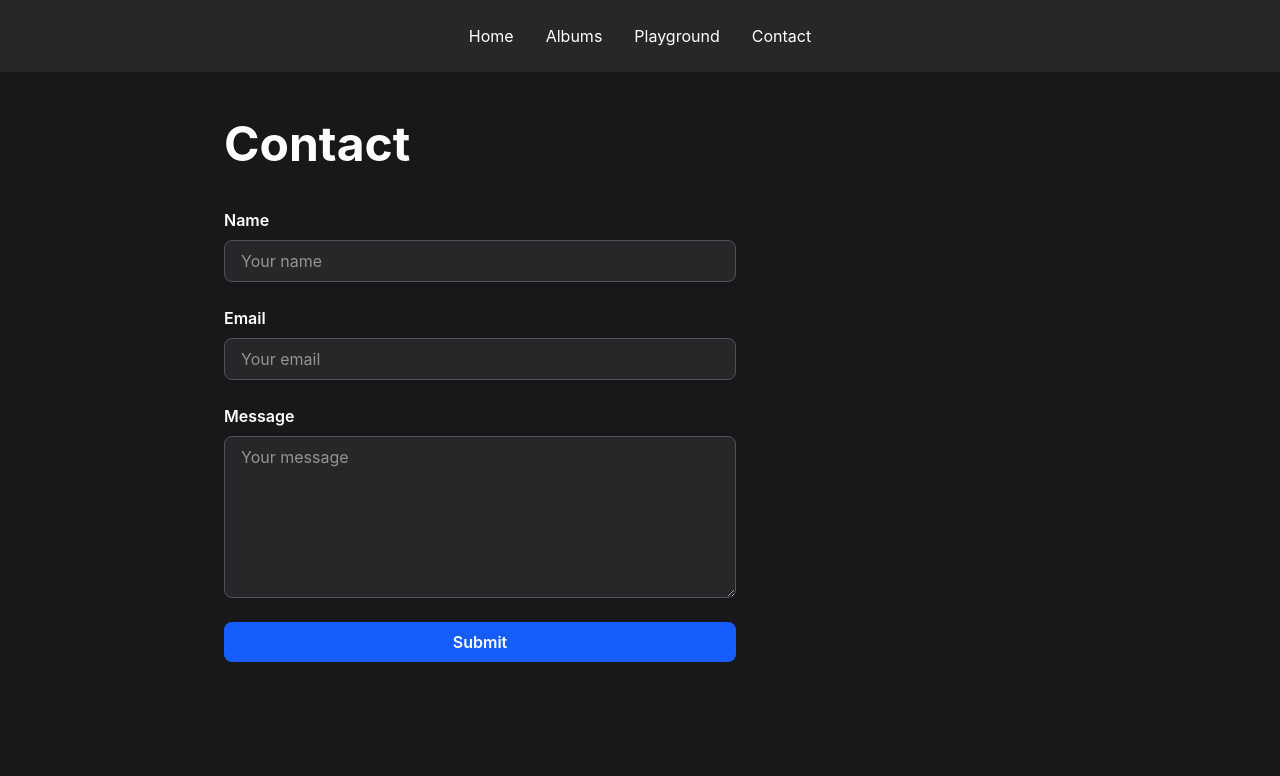
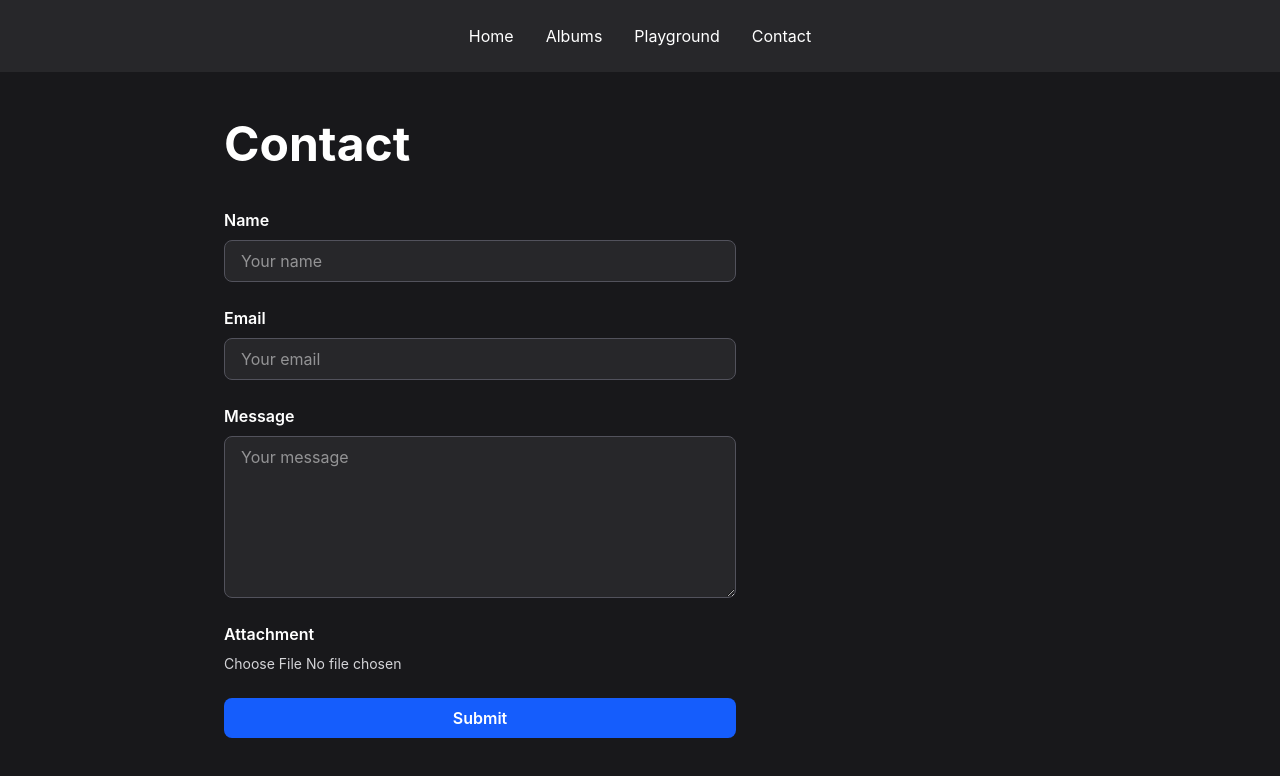
Before and after one commit to getzin/react-about-me, a React (Vite) app: page /contact in a window 1280 px wide. Shown: the top 776 px of the page. Built offline with nearby package versions, Linux system fonts and the light colour scheme.

Commit message:
Add file upload to contact form

```diff
--- a/src/components/ContactForm.tsx
+++ b/src/components/ContactForm.tsx
@@ -1,4 +1,4 @@
-import { useState } from "react";
+import { useRef, useState } from "react";
 
 type ContactFormProps = {
   onSuccess: () => void;
@@ -9,13 +9,18 @@ export default function ContactForm({ onSuccess }: ContactFormProps) {
   const [email, setEmail] = useState("");
   const [message, setMessage] = useState("");
 
+  const fileInputRef = useRef<HTMLInputElement>(null);
+
   function handleSubmit(event: React.FormEvent<HTMLFormElement>) {
     event.preventDefault();
+
+    const file = fileInputRef.current?.files?.[0];
 
     console.log({
       name,
       email,
       message,
+      file,
     });
 
     onSuccess();
@@ -63,6 +68,15 @@ export default function ContactForm({ onSuccess }: ContactFormProps) {
         />
       </div>
 
+      <div className="flex flex-col gap-2">
+        <label className="font-semibold">Attachment</label>
+        <input
+          ref={fileInputRef}
+          type="file"
+          className="text-sm text-zinc-300"
+        />
+      </div>
+
       <button
         className="rounded-lg bg-blue-600 px-4 py-2 font-semibold text-white hover:bg-blue-700 transition"
         type="submit"
```
